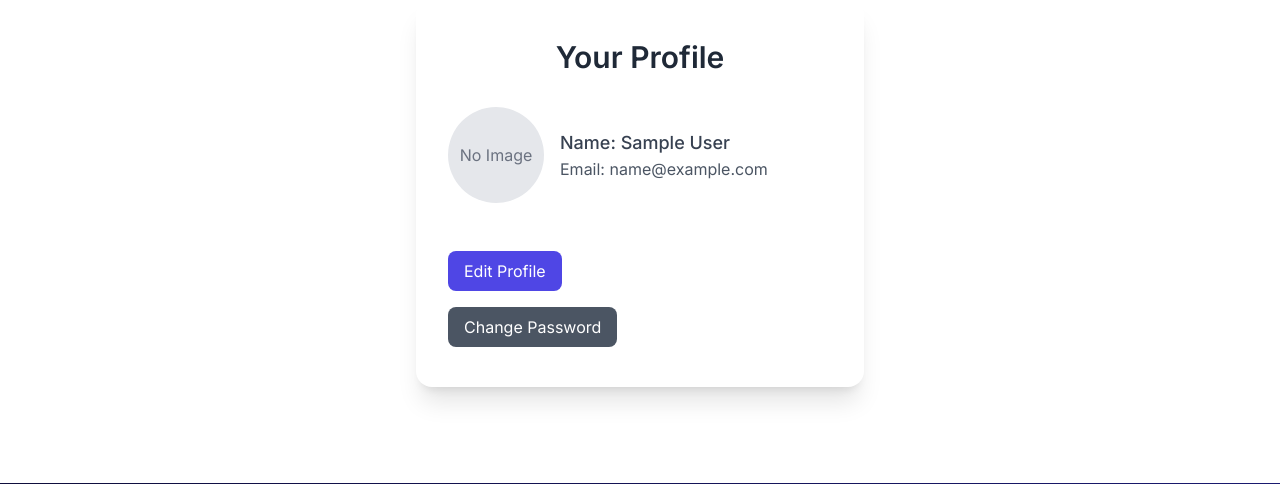
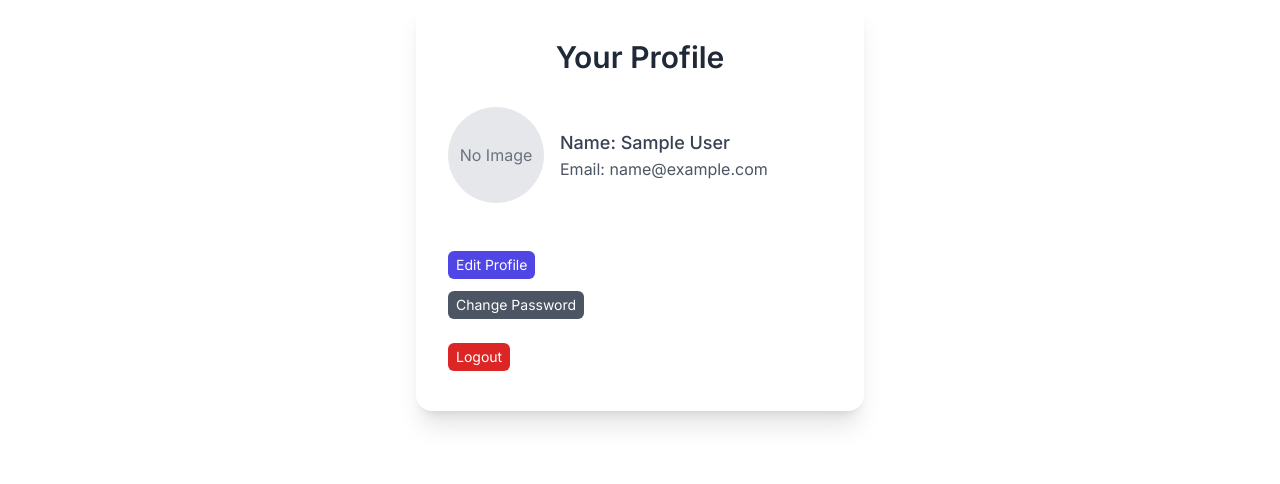
Before and after one commit to oppenheimm/VERKLEGT2, a Django app: page /users/profile/ in a window 1280 px wide. Shown: the part 145-629 px from the top of the page. Run offline with Django 5.2, Linux system fonts and the light colour scheme; the visitor is signed in with stand-in values (Sample User, id 1); some libraries are stand-ins or nearby versions.

Commit message:
logout button

```diff
--- a/verklegt2/users/templates/users/profile.html
+++ b/verklegt2/users/templates/users/profile.html
@@ -31,15 +31,28 @@
       </div>
     </div>
 
-    <div class="flex flex-col gap-4 mt-12 items-start">
+    <div class="flex flex-col gap-3 mt-12 items-start">
         <a href="{% url 'users:profile_edit' %}"
-           class="inline-block text-center px-4 py-2 bg-indigo-600 hover:bg-indigo-700 text-white rounded-lg">
+           class="inline-block text-center px-2 py-1 text-sm bg-indigo-600 hover:bg-indigo-700 text-white rounded-md">
             Edit Profile
         </a>
         <a href="{% url 'users:password_change' %}"
-           class="inline-block text-center px-4 py-2 bg-gray-600 hover:bg-gray-700 text-white rounded-lg">
+           class="inline-block text-center px-2 py-1 text-sm bg-gray-600 hover:bg-gray-700 text-white rounded-md">
             Change Password
         </a>
+    </div>
+    <div class="flex flex-col gap-3 mt-6 items-start">
+        <form method="post" action="{% url 'users:logout' %}">
+            {% csrf_token %}
+            <button type="submit"
+                    class="px-2 py-1 text-sm bg-red-600 hover:bg-red-700 text-white rounded-md">
+                Logout
+            </button>
+        </form>
+        {% comment %} <a href="{% url 'users:delete_account' %}"
+           class="inline-block text-center px-2 py-1 text-sm bg-red-800 hover:bg-red-900 text-white rounded-md">
+            Delete Account
+        </a> {% endcomment %}
     </div>
   </div>
 </div>
--- a/verklegt2/users/views.py
+++ b/verklegt2/users/views.py
@@ -41,9 +41,7 @@ class LogoutView(DjangoLogoutView):
     Handles user logout.
     Uses Django's built-in LogoutView under the hood.
     """
-    template_name = 'users/logout.html'
     next_page = reverse_lazy('users:login')
-
 
 class ProfileDetailView(LoginRequiredMixin, TemplateView):
     """Show profile info with Edit / Change Password buttons."""
```
